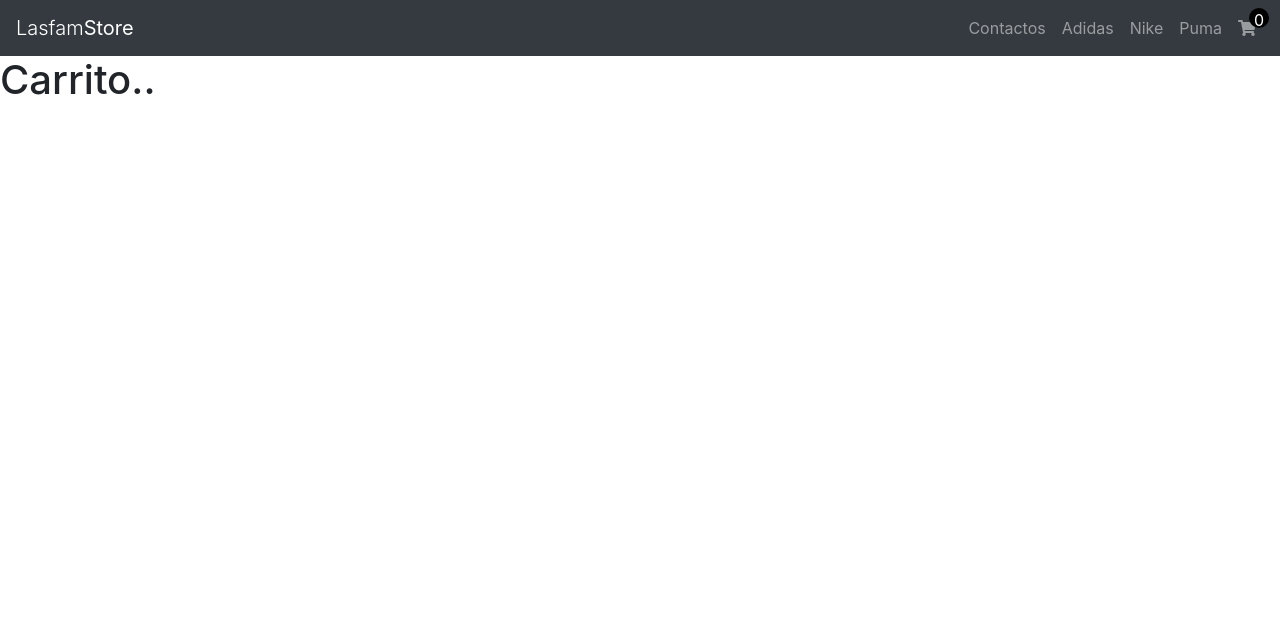
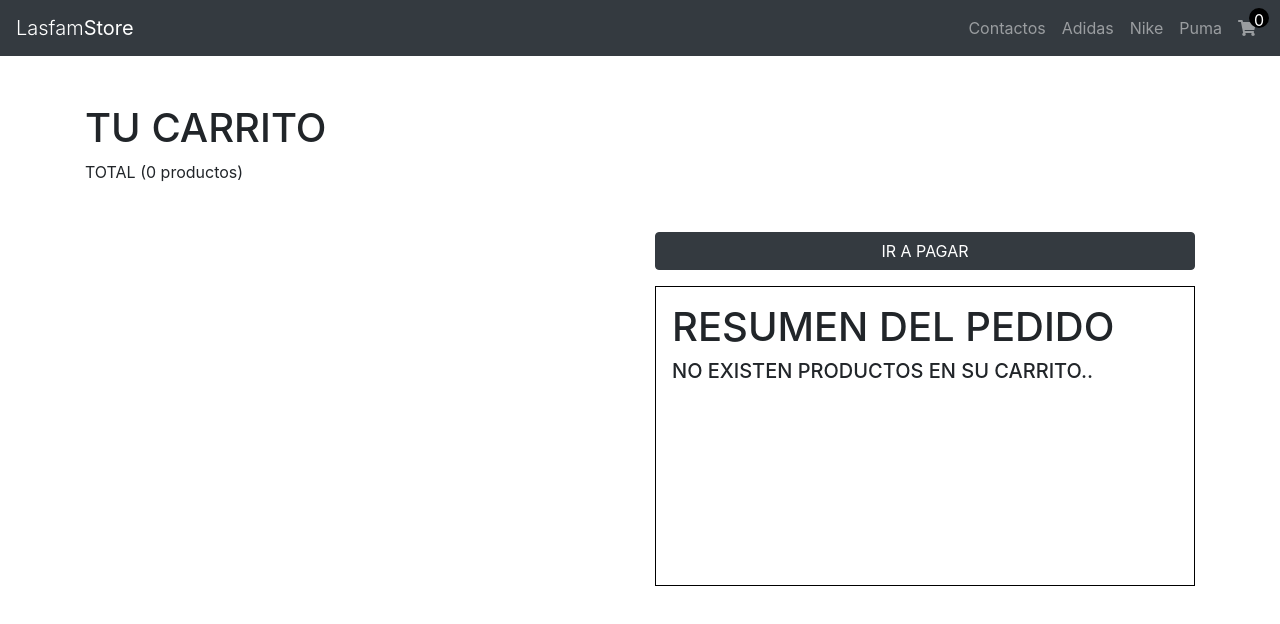
Before and after one commit to anthonysa0813/desafio_reactjs, a React (Create React App) app: page /carrito in a window 1280 px wide. Shown: the top 624 px of the page. Built offline with nearby package versions, Linux system fonts and the light colour scheme.

Commit message:
realizando trabajos en Cart.jsx y consumo del context

```diff
--- a/src/App.js
+++ b/src/App.js
@@ -2,6 +2,7 @@ import React, { useState } from "react";
 import "bootstrap/dist/css/bootstrap.css";
 import Navbar from "./components/Navbar";
 import "./index.css";
+import "./cart.css";
 import ItemListContainer from "./components/ItemListContainer";
 import ItemDetail from "./components/ItemDetail";
 import ItemDetailContainer from "./components/ItemDetailContainer";
@@ -15,6 +16,7 @@ import {
 import Footer from "./components/Footer";
 import { Store } from "./store";
 import Portada from "./components/Portada";
+import Cart from "./components/Cart";
 
 function App() {
   const [data, setData] = useState({
@@ -39,7 +41,7 @@ function App() {
               <ItemDetailContainer />
             </Route>
             <Route path="/carrito">
-              <h1>Carrito..</h1>
+              <Cart />
             </Route>
           </Switch>
         </Router>
--- /dev/null
+++ b/src/cart.css
@@ -0,0 +1,34 @@
+.contenedor-cart {
+  margin: 0 auto;
+}
+
+.box-product {
+  width: 100%;
+  height: 200px;
+  border: 1px solid black;
+  display: flex;
+}
+
+.box-product img {
+  max-width: 40%;
+  height: 100%;
+  object-fit: contain;
+}
+.info-product-cart {
+  padding: 1rem;
+}
+
+.box-resumen {
+  max-width: 100%;
+  padding: 1em;
+  height: 300px;
+  border: 1px solid black;
+}
+.box-resumen-products {
+  max-width: 100%;
+}
+.order-count {
+  display: flex;
+  padding: 1rem;
+  justify-content: space-between;
+}
--- /dev/null
+++ b/src/components/Cart.jsx
@@ -0,0 +1,77 @@
+import React, { useContext, useState, useEffect } from "react";
+import { Store } from "../store";
+import photo from "../images/infinity.jpg";
+
+const Cart = () => {
+  const [data, setData] = useContext(Store);
+  let totalPrice = 0;
+  console.log(totalPrice);
+
+  useEffect(() => {
+    const total = data.items.map((i) => i.cantidad * i.price);
+    total.forEach((n) => {
+      totalPrice += n;
+      setData({
+        ...data,
+        precio: totalPrice,
+      });
+      return totalPrice;
+    });
+  }, [data.items]);
+
+  console.log(data.precio);
+  return (
+    <>
+      <div className="container mt-5">
+        <h1>TU CARRITO</h1>
+        <span>TOTAL ({data.items.length} productos) </span>
+
+        <div className="row">
+          <div className="col mt-5 mb-2">
+            {data.items
+              ? data.items.map((item) => (
+                  <div className="box-product mb-2">
+                    <img src={item.image} alt="" />
+                    <div className="info-product-cart">
+                      <h3>{item.title}</h3>
+                      <h4>RAW WHITE / GREY ONE / ACTIVE BLUE</h4>
+                      <h5>Precio: ${item.price}</h5>
+                      <h6>cantidad: {item.cantidad} </h6>
+                    </div>
+                  </div>
+                ))
+              : null}
+          </div>
+          <div className="col mt-5">
+            <button className="btn btn-block btn-dark mb-3">IR A PAGAR</button>
+            <div className="box-resumen">
+              <h1>RESUMEN DEL PEDIDO</h1>
+              {data.items.length > 0 ? (
+                <div className="box-resumen-products">
+                  {data.items.map((item) => (
+                    <div className="order-count">
+                      <span>{item.cantidad} productos</span>
+                      <span>${item.price * item.cantidad}</span>
+                    </div>
+                  ))}
+                  <div className="order-count">
+                    <span>ENTREGA</span>
+                    <span>GRATIS</span>
+                  </div>
+                  <div className="order-count">
+                    <span>TOTAL</span>
+                    <span>${data.precio}</span>
+                  </div>
+                </div>
+              ) : (
+                <h5>NO EXISTEN PRODUCTOS EN SU CARRITO..</h5>
+              )}
+            </div>
+          </div>
+        </div>
+      </div>
+    </>
+  );
+};
+
+export default Cart;
--- a/src/components/Count.jsx
+++ b/src/components/Count.jsx
@@ -54,7 +54,6 @@ const Count = ({ stock, item }) => {
           ...data,
           cantidad: data.cantidad + count,
           items: [...data.items],
-          precio: resultado.price * count,
         });
       } else {
         productoAgregado.cantidad = count;
@@ -62,7 +61,6 @@ const Count = ({ stock, item }) => {
           ...data,
           cantidad: data.cantidad + count,
           items: [...data.items, productoAgregado],
-          precio: productoAgregado.price * count,
         });
       }
     }
```
Also changed, not shown: 1 other file (tests, documents, lock files or other folders).
